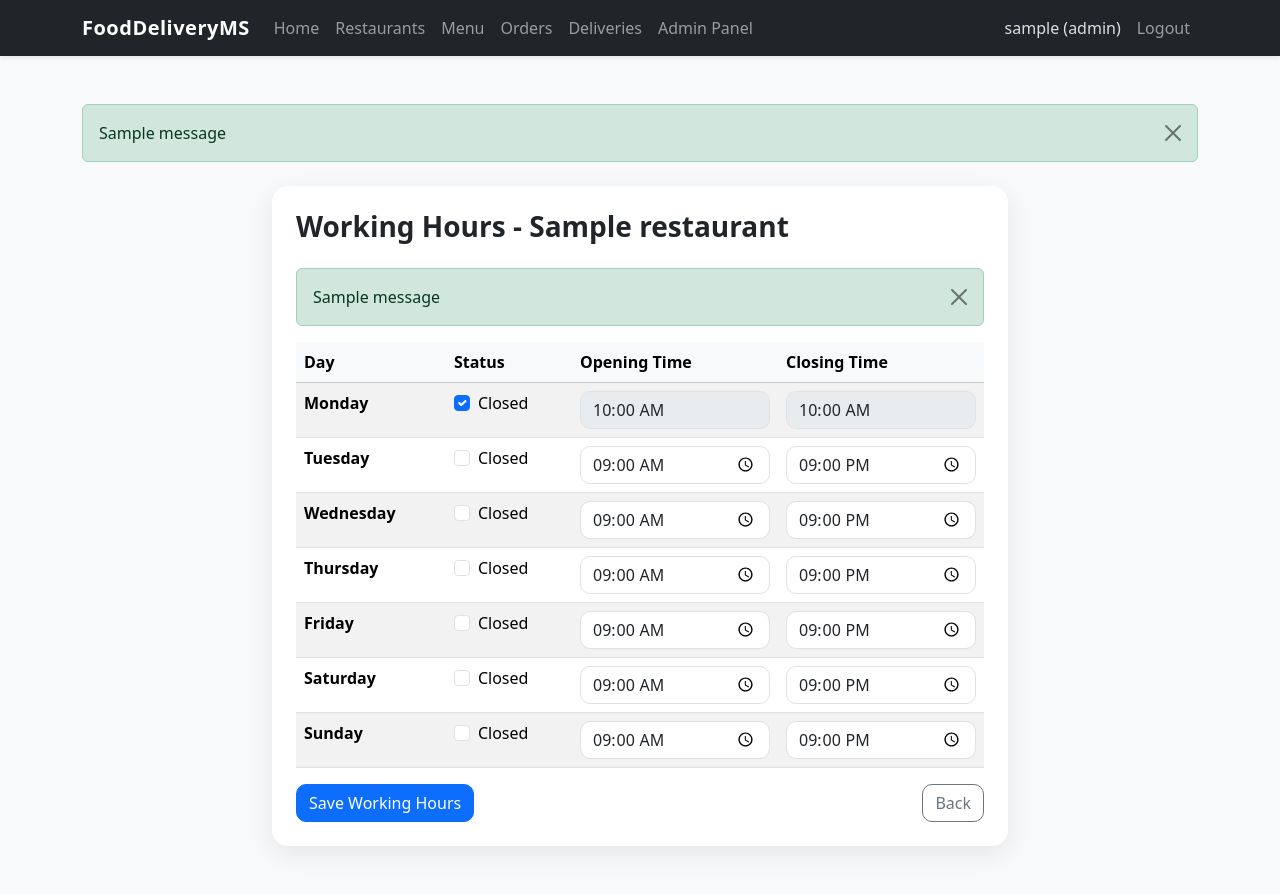
After one commit to andrei-necsulea/food-delivery-ms, a Django app: page /restaurants/1/working-hours/ in a window 1280 px wide. The commit adds this page. Run offline with Django 5.2, Linux system fonts and the light colour scheme; a user stored in the database is signed in; tables that the repository leaves empty hold one stand-in row (values such as "Sample post"); one stand-in notice (Sample message) is shown.

Commit message:
Added working hours + edit working hours(only for manager and admin)

```diff
--- a/Software Development/restaurants/models.py
+++ b/Software Development/restaurants/models.py
@@ -20,3 +20,35 @@ class Restaurant(models.Model):
 
     def __str__(self):
         return self.name
+
+
+class WorkingHours(models.Model):
+    DAYS_OF_WEEK = (
+        (0, 'Monday'),
+        (1, 'Tuesday'),
+        (2, 'Wednesday'),
+        (3, 'Thursday'),
+        (4, 'Friday'),
+        (5, 'Saturday'),
+        (6, 'Sunday'),
+    )
+
+    restaurant = models.ForeignKey(
+        Restaurant,
+        on_delete=models.CASCADE,
+        related_name='working_hours'
+    )
+    day_of_week = models.IntegerField(choices=DAYS_OF_WEEK)
+    opening_time = models.TimeField()
+    closing_time = models.TimeField()
+    is_closed = models.BooleanField(default=False)
+
+    class Meta:
+        unique_together = ('restaurant', 'day_of_week')
+        ordering = ['day_of_week']
+
+    def __str__(self):
+        day_name = dict(self.DAYS_OF_WEEK).get(self.day_of_week)
+        if self.is_closed:
+            return f"{self.restaurant.name} - {day_name}: Closed"
+        return f"{self.restaurant.name} - {day_name}: {self.opening_time} - {self.closing_time}"
--- a/Software Development/restaurants/templates/restaurants/restaurant_list.html
+++ b/Software Development/restaurants/templates/restaurants/restaurant_list.html
@@ -90,6 +90,9 @@
                             </a>
 
                             {% if user.is_authenticated and user.role == 'admin' or user.is_authenticated and user.role == 'manager' %}
+                                <a href="{% url 'working_hours_edit' restaurant.id %}" class="btn btn-info btn-sm">
+                                    <i class="fas fa-clock"></i> Hours
+                                </a>
                                 <a href="{% url 'restaurant_update' restaurant.id %}" class="btn btn-warning btn-sm">
                                     Edit
                                 </a>
--- /dev/null
+++ b/Software Development/restaurants/templates/restaurants/working_hours.html
@@ -0,0 +1,114 @@
+{% extends 'base.html' %}
+
+{% block title %}{{ restaurant.name }} - Working Hours{% endblock %}
+
+{% block content %}
+<div class="row justify-content-center">
+    <div class="col-lg-8">
+        <div class="card content-card">
+            <div class="card-body p-4">
+                <h1 class="h3 fw-bold mb-4">
+                    <i class="fas fa-clock"></i> Working Hours - {{ restaurant.name }}
+                </h1>
+
+                {% if messages %}
+                    {% for message in messages %}
+                        <div class="alert alert-{{ message.tags }} alert-dismissible fade show" role="alert">
+                            {{ message }}
+                            <button type="button" class="btn-close" data-bs-dismiss="alert" aria-label="Close"></button>
+                        </div>
+                    {% endfor %}
+                {% endif %}
+
+                <form method="post">
+                    {% csrf_token %}
+
+                    <div class="table-responsive">
+                        <table class="table table-striped">
+                            <thead class="table-light">
+                                <tr>
+                                    <th>Day</th>
+                                    <th>Status</th>
+                                    <th>Opening Time</th>
+                                    <th>Closing Time</th>
+                                </tr>
+                            </thead>
+                            <tbody>
+                                {% for working_hour in working_hours %}
+                                    <tr>
+                                        <td class="fw-bold">
+                                            {{ working_hour.get_day_of_week_display }}
+                                        </td>
+                                        <td>
+                                            <div class="form-check">
+                                                <input
+                                                    class="form-check-input toggle-closed"
+                                                    type="checkbox"
+                                                    id="closed_{{ working_hour.day_of_week }}"
+                                                    name="day_{{ working_hour.day_of_week }}_closed"
+                                                    {% if working_hour.is_closed %}checked{% endif %}
+                                                    data-day="{{ working_hour.day_of_week }}"
+                                                >
+                                                <label class="form-check-label" for="closed_{{ working_hour.day_of_week }}">
+                                                    Closed
+                                                </label>
+                                            </div>
+                                        </td>
+                                        <td>
+                                            <input
+                                                type="time"
+                                                class="form-control opening-time"
+                                                name="day_{{ working_hour.day_of_week }}_opening"
+                                                value="{{ working_hour.opening_time|time:'H:i' }}"
+                                                {% if working_hour.is_closed %}disabled{% endif %}
+                                                data-day="{{ working_hour.day_of_week }}"
+                                            >
+                                        </td>
+                                        <td>
+                                            <input
+                                                type="time"
+                                                class="form-control closing-time"
+                                                name="day_{{ working_hour.day_of_week }}_closing"
+                                                value="{{ working_hour.closing_time|time:'H:i' }}"
+                                                {% if working_hour.is_closed %}disabled{% endif %}
+                                                data-day="{{ working_hour.day_of_week }}"
+                                            >
+                                        </td>
+                                    </tr>
+                                {% endfor %}
+                            </tbody>
+                        </table>
+                    </div>
+
+                    <div class="d-grid gap-2 d-md-flex justify-content-md-between">
+                        <button type="submit" class="btn btn-primary">
+                            <i class="fas fa-save"></i> Save Working Hours
+                        </button>
+                        <a href="{% url 'restaurant_list' %}" class="btn btn-outline-secondary">
+                            <i class="fas fa-arrow-left"></i> Back
+                        </a>
+                    </div>
+                </form>
+            </div>
+        </div>
+    </div>
+</div>
+
+<script>
+document.querySelectorAll('.toggle-closed').forEach(checkbox => {
+    checkbox.addEventListener('change', function() {
+        const day = this.dataset.day;
+        const openingInput = document.querySelector(`input[data-day="${day}"].opening-time`);
+        const closingInput = document.querySelector(`input[data-day="${day}"].closing-time`);
+
+        if (this.checked) {
+            openingInput.disabled = true;
+            closingInput.disabled = true;
+        } else {
+            openingInput.disabled = false;
+            closingInput.disabled = false;
+        }
+    });
+});
+</script>
+{% endblock %}
--- a/Software Development/restaurants/urls.py
+++ b/Software Development/restaurants/urls.py
@@ -6,4 +6,5 @@ urlpatterns = [
     path('create/', views.restaurant_create, name='restaurant_create'),
     path('update/<int:pk>/', views.restaurant_update, name='restaurant_update'),
     path('delete/<int:pk>/', views.restaurant_delete, name='restaurant_delete'),
+    path('<int:pk>/working-hours/', views.working_hours_edit, name='working_hours_edit'),
 ]
--- a/Software Development/restaurants/views.py
+++ b/Software Development/restaurants/views.py
@@ -1,7 +1,8 @@
 from django.shortcuts import render, redirect, get_object_or_404
 from django.db.models import Q, Prefetch
 from django.contrib import messages
-from .models import Restaurant
+from .models import Restaurant, WorkingHours
+from .forms import WorkingHoursForm
 from menu.models import MenuItem
 from accounts.decorators import role_required
 
@@ -102,3 +103,53 @@ def restaurant_delete(request, pk):
         return redirect('restaurant_list')
 
     return render(request, 'restaurants/restaurant_confirm_delete.html', {'restaurant': restaurant})
+
+
+@role_required(['admin', 'manager'])
+def working_hours_edit(request, pk):
+    """Edit working hours for a restaurant (manager or admin only)"""
+    if request.user.role == 'admin':
+        restaurant = get_object_or_404(Restaurant, pk=pk)
+    else:
+        restaurant = get_object_or_404(Restaurant, pk=pk, manager=request.user)
+
+    # Ensure all 7 days have entries
+    for day in range(7):
+        WorkingHours.objects.get_or_create(
+            restaurant=restaurant,
+            day_of_week=day,
+            defaults={'opening_time': '09:00', 'closing_time': '21:00'}
+        )
+
+    working_hours = restaurant.working_hours.all().order_by('day_of_week')
+
+    if request.method == 'POST':
+        day_dict = dict(WorkingHours.DAYS_OF_WEEK)
+
+        for working_hour in working_hours:
+            day_num = working_hour.day_of_week
+            is_closed = request.POST.get(f'day_{day_num}_closed') == 'on'
+
+            if is_closed:
+                working_hour.is_closed = True
+            else:
+                opening_time = request.POST.get(f'day_{day_num}_opening')
+                closing_time = request.POST.get(f'day_{day_num}_closing')
+
+                if opening_time and closing_time:
+                    if opening_time >= closing_time:
+                        messages.error(request, f'{day_dict[day_num]}: Opening time must be before closing time.')
+                        break
+                    working_hour.opening_time = opening_time
+                    working_hour.closing_time = closing_time
+                    working_hour.is_closed = False
+
+            working_hour.save()
+        else:
+            messages.success(request, 'Working hours updated successfully.')
+            return redirect('restaurant_list')
+
+    return render(request, 'restaurants/working_hours.html', {
+        'restaurant': restaurant,
+        'working_hours': working_hours,
+    })
```
Also changed, not shown: Software Development/restaurants/forms.py (added, +37 -0 lines), Software Development/restaurants/migrations/0004_workinghours.py (added).
